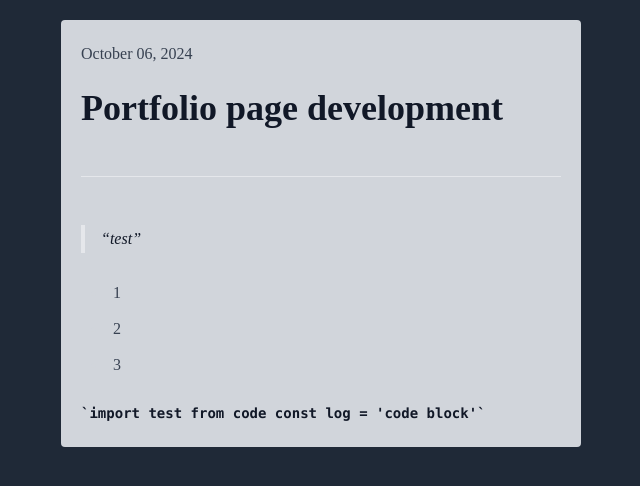
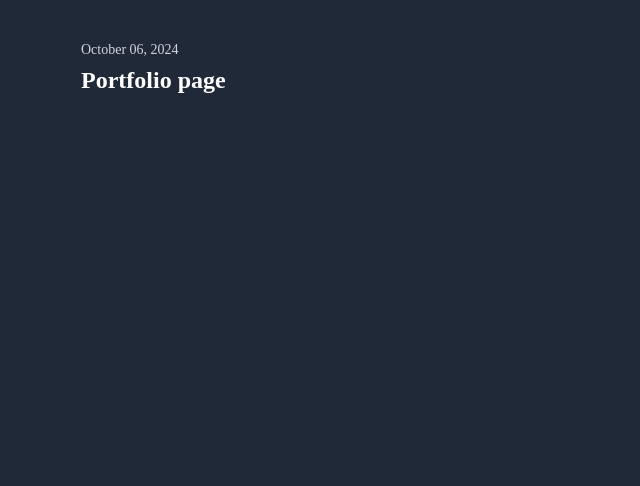
Before and after one commit to aharperdev/personalblog, a Django app: page / in a window 1280 px wide. Shown: the top 486 px of the page, without its empty margins (319-959 px from the left). Run offline with Django 5.2, Linux system fonts and the light colour scheme; data comes from the database, SQL or seed files in the repository; some libraries are stand-ins or nearby versions.

Commit message:
post list and detail views

```diff
--- a/blog/templates/index.html
+++ b/blog/templates/index.html
@@ -5,10 +5,11 @@
     <div class="flex justify-center p-5 mx-auto w-full">
         {% if posts %}
             {% for post in posts %}
-                <div class="container bg-gray-300 rounded mb-5 p-5 prose">
-                    <p>{{ post.date_posted|date:"F d, Y" }}</p>
-                    {{ post.content|safe_markdown }}
-                </div>
+                <a href="{% url 'post' post.id %}"
+                    class="container rounded mb-5 p-5 prose prose-invert hover:bg-gray-700 cursor-pointer">
+                    <p class="m-0 mb-1 text-sm">{{ post.date_posted|date:"F d, Y" }}</p>
+                    <h2 class="m-0">{{ post.title }}</h2>
+                </a>
             {% endfor %}
         {% else %}
             <div class="container prose">
--- a/blog/views.py
+++ b/blog/views.py
@@ -14,3 +14,7 @@ class PostListViews(generic.ListView):
     model = Post
     context_object_name = "posts"
     template_name = "index.html"
+
+class PostDetailViews(generic.DetailView):
+    model = Post
+    template_name = "post.html"
--- a/personalblog/urls.py
+++ b/personalblog/urls.py
@@ -21,6 +21,7 @@ from blog import views
 urlpatterns = [
     path("admin/", admin.site.urls),
     path("", views.PostListViews.as_view(), name="index"),
+    path("post/<int:pk>/", views.PostDetailViews.as_view(), name="post"),
 
     path("martor/", include("martor.urls")),
     path("__reload__/", include("django_browser_reload.urls")),
--- a/theme/static/css/dist/styles.css
+++ b/theme/static/css/dist/styles.css
@@ -1288,6 +1288,27 @@ select {
   margin-bottom: 0;
 }
 
+.prose-invert {
+  --tw-prose-body: var(--tw-prose-invert-body);
+  --tw-prose-headings: var(--tw-prose-invert-headings);
+  --tw-prose-lead: var(--tw-prose-invert-lead);
+  --tw-prose-links: var(--tw-prose-invert-links);
+  --tw-prose-bold: var(--tw-prose-invert-bold);
+  --tw-prose-counters: var(--tw-prose-invert-counters);
+  --tw-prose-bullets: var(--tw-prose-invert-bullets);
+  --tw-prose-hr: var(--tw-prose-invert-hr);
+  --tw-prose-quotes: var(--tw-prose-invert-quotes);
+  --tw-prose-quote-borders: var(--tw-prose-invert-quote-borders);
+  --tw-prose-captions: var(--tw-prose-invert-captions);
+  --tw-prose-kbd: var(--tw-prose-invert-kbd);
+  --tw-prose-kbd-shadows: var(--tw-prose-invert-kbd-shadows);
+  --tw-prose-code: var(--tw-prose-invert-code);
+  --tw-prose-pre-code: var(--tw-prose-invert-pre-code);
+  --tw-prose-pre-bg: var(--tw-prose-invert-pre-bg);
+  --tw-prose-th-borders: var(--tw-prose-invert-th-borders);
+  --tw-prose-td-borders: var(--tw-prose-invert-td-borders);
+}
+
 .sr-only {
   position: absolute;
   width: 1px;
@@ -1332,6 +1353,10 @@ select {
   float: inline-end;
 }
 
+.m-0 {
+  margin: 0px;
+}
+
 .mx-auto {
   margin-left: auto;
   margin-right: auto;
@@ -1345,6 +1370,14 @@ select {
   margin-inline-start: 0.25rem;
 }
 
+.mb-1 {
+  margin-bottom: 0.25rem;
+}
+
+.mb-3 {
+  margin-bottom: 0.75rem;
+}
+
 .block {
   display: block;
 }
@@ -1385,12 +1430,24 @@ select {
   transform: translate(var(--tw-translate-x), var(--tw-translate-y)) rotate(var(--tw-rotate)) skewX(var(--tw-skew-x)) skewY(var(--tw-skew-y)) scaleX(var(--tw-scale-x)) scaleY(var(--tw-scale-y));
 }
 
+.cursor-pointer {
+  cursor: pointer;
+}
+
+.flex-col {
+  flex-direction: column;
+}
+
 .content-start {
   align-content: flex-start;
 }
 
 .items-center {
   align-items: center;
+}
+
+.justify-end {
+  justify-content: flex-end;
 }
 
 .justify-center {
@@ -1437,6 +1494,11 @@ select {
   line-height: 1;
 }
 
+.text-sm {
+  font-size: 0.875rem;
+  line-height: 1.25rem;
+}
+
 .italic {
   font-style: italic;
 }
--- a/theme/templates/base.html
+++ b/theme/templates/base.html
@@ -12,5 +12,10 @@
 	<body class="bg-gray-800 font-serif leading-normal tracking-normal">
 		{% block content %}
 		{% endblock %}
+
+		<footer>
+			<div class="flex justify-end w-full">
+			</div>
+		</footer>
 	</body>
 </html>
```
Also changed, not shown: other parts of theme/static/css/dist/styles.css (+46 -0 lines), blog/templates/post.html (+18 -5 lines).
